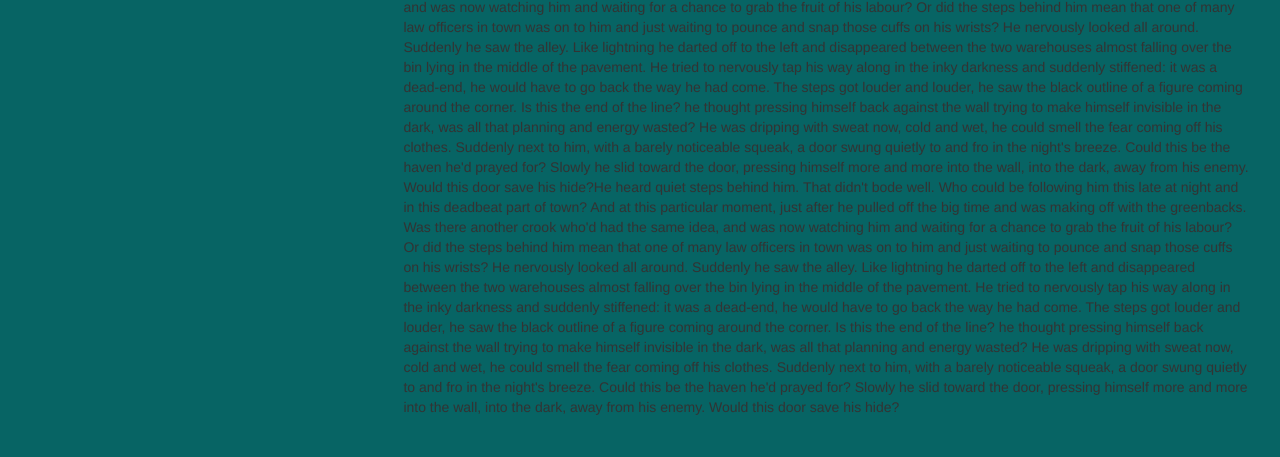
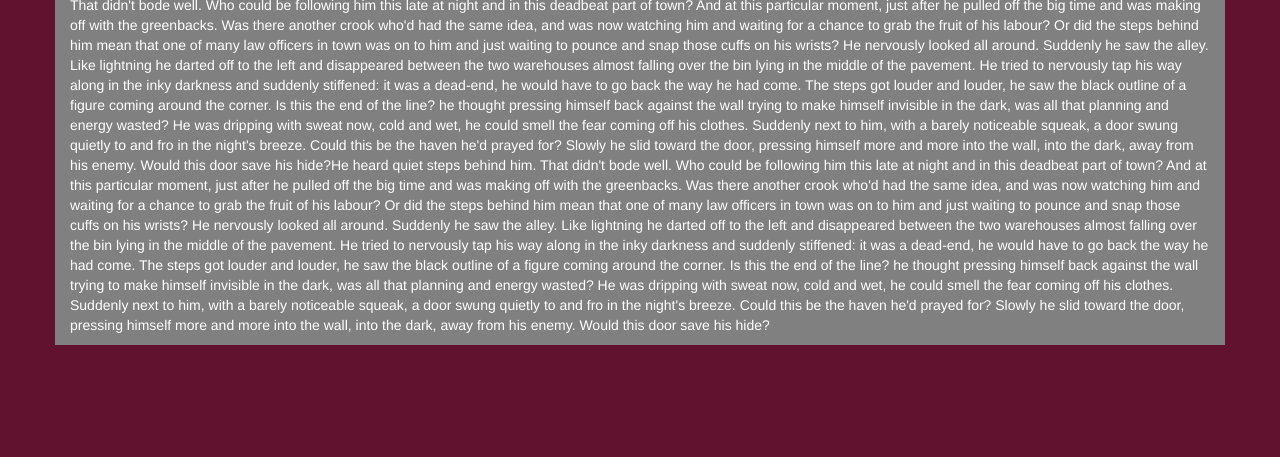
Before and after one commit to 2504-tulika/coursera-test, a plain HTML site: page mod3/mod3h.html in a window 1280 px wide. Shown: the part 596-1053 px from the top of the page. After the commit the page ends 941 px from the top, so only its background shows below. Drawn offline with nearby package versions, Linux system fonts and the light colour scheme; files that its build step writes are made by us from their sources.

Commit message:
module 3 assignment

```diff
--- a/mod3/mod3h.html
+++ b/mod3/mod3h.html
@@ -5,7 +5,7 @@
   <meta charset="utf-8">
   <meta name="viewport" content="width=device-width, initial-scale=1">
   <link rel="stylesheet" href="https://maxcdn.bootstrapcdn.com/bootstrap/3.4.1/css/bootstrap.min.css">
-  <link rel="stylesheet" type="text/css" href="style.css">
+  <link rel="stylesheet" type="text/css" href="mod3.css">
   <script src="https://ajax.googleapis.com/ajax/libs/jquery/3.5.1/jquery.min.js"></script>
   <script src="https://maxcdn.bootstrapcdn.com/bootstrap/3.4.1/js/bootstrap.min.js"></script>
 </head>
```
